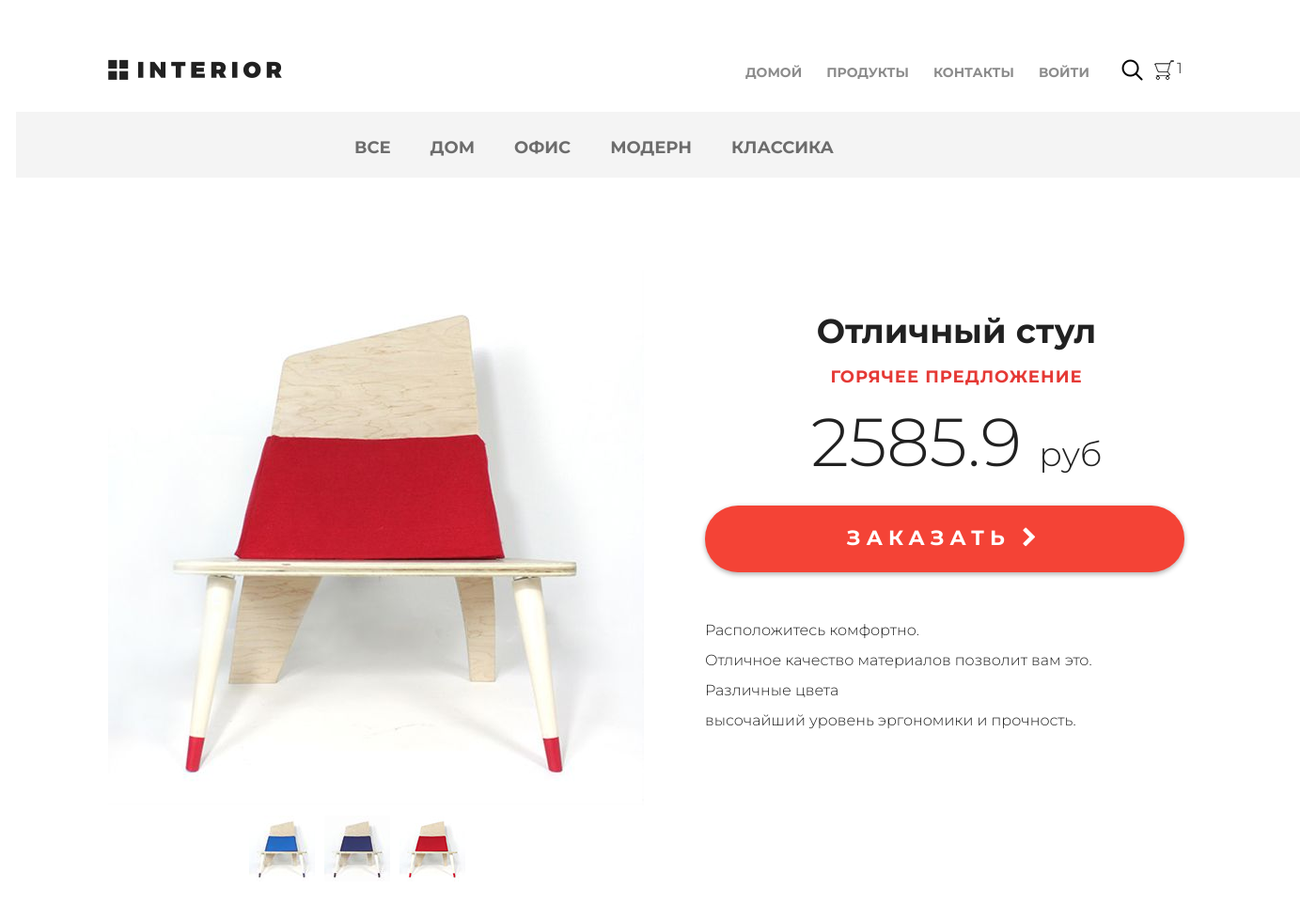
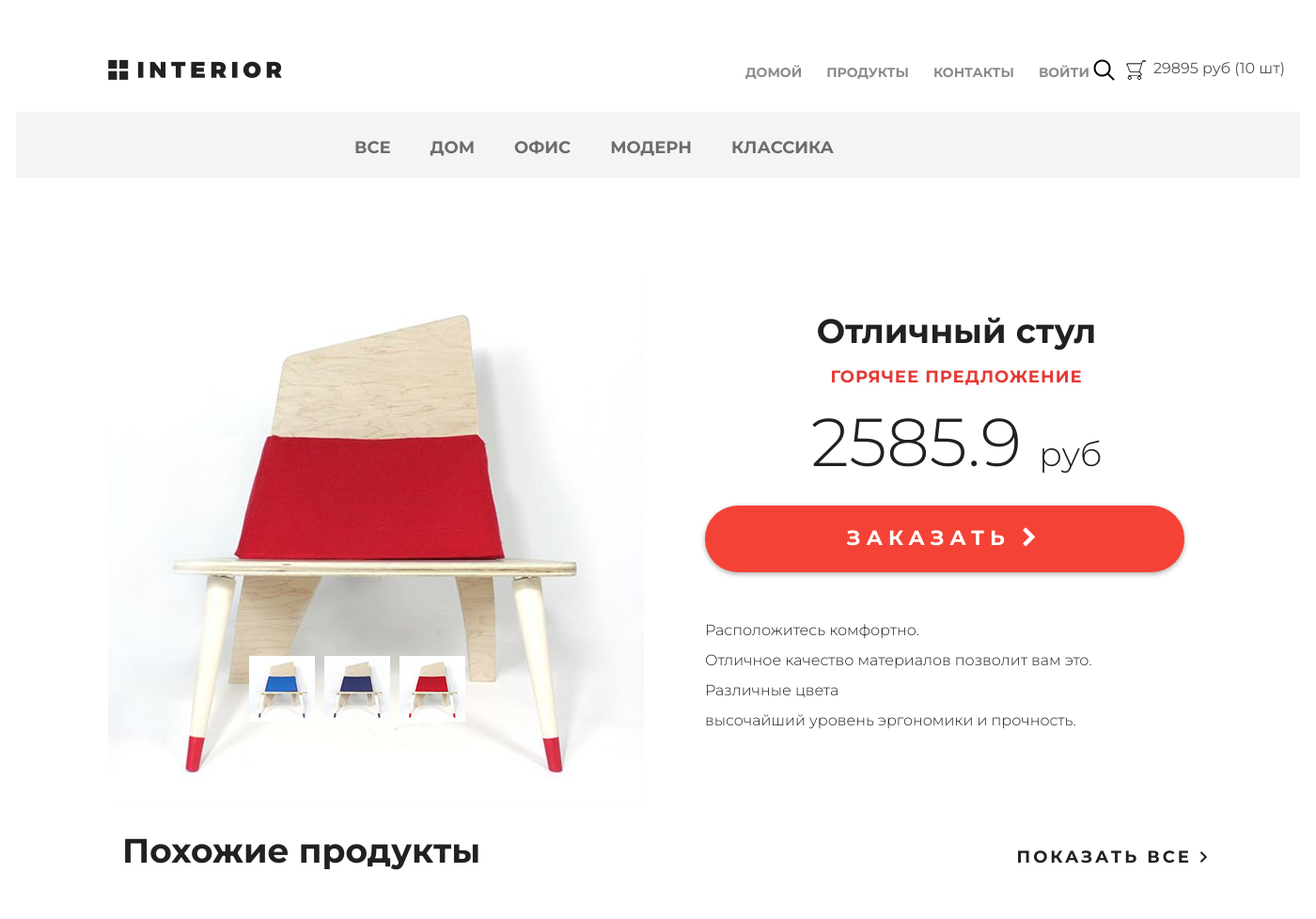
Before and after one commit to Uryubdzhirov/geekshop, a Django app: template mainapp/templates/mainapp/products.html in a window 1400 px wide. Shown: the top 978 px of the page at 94% size. Run offline with Django 3.2, Linux system fonts and the light colour scheme; data comes from the database, SQL or seed files in the repository; tables that the repository leaves empty hold one stand-in row (values such as "Sample post"); the template is opened without the code that fills it: values that come from a table or form of the project are taken from there, most other values are stand-ins (such as "Sample title", 1, 10 or a date in 2020); parts of the project's set-up code (start-up, migrations or seed data) failed here and were passed over.

Commit message:
Lesson 6. Basket extension

```diff
--- a/basketapp/models.py
+++ b/basketapp/models.py
@@ -9,3 +9,22 @@ class Basket(models.Model):
     product = models.ForeignKey(Product, on_delete=models.CASCADE)
     quantity = models.PositiveIntegerField(verbose_name="количество", default=0)
     add_datetime = models.DateTimeField(verbose_name="время добавления", auto_now_add=True)
+
+    @property
+    def product_cost(self):
+        "return cost of all products this type"
+        return self.product.price * self.quantity
+
+    @property
+    def total_quantity(self):
+        "return total quantity for user"
+        _items = Basket.objects.filter(user=self.user)
+        _totalquantity = sum(list(map(lambda x: x.quantity, _items)))
+        return _totalquantity
+
+    @property
+    def total_cost(self):
+        "return total cost for user"
+        _items = Basket.objects.filter(user=self.user)
+        _totalcost = sum(list(map(lambda x: x.product_cost, _items)))
+        return _totalcost
--- a/mainapp/templates/mainapp/includes/inc_menu.html
+++ b/mainapp/templates/mainapp/includes/inc_menu.html
@@ -34,6 +34,8 @@
 <a href="#" class="search"></a>
 <a href="{% url 'basket:view' %}" class="basket">
     <span>
-        {% if basket %} {{ basket|length }} {% endif %}
+        {% if basket %}
+            {{ basket.0.total_cost|floatformat:0 }} руб ({{ basket.0.total_quantity }} шт)
+        {% endif %}
     </span>
 </a>
--- a/mainapp/urls.py
+++ b/mainapp/urls.py
@@ -1,6 +1,6 @@
 from django.urls import path
 
-import mainapp.views as mainapp
+import mainapp.views as mainapphhhhggdt
 
 app_name = "mainapp"
 
--- a/static/style/style.css
+++ b/static/style.css
@@ -323,7 +324,8 @@ html, body {
 	background-image: url(/static/img/search.png);
 	position: absolute;
 	top: 63px;
-	left: 1176px;
+	/*left: 1176px;*/
+	left: 1146px;
 }
 
 .basket {
@@ -333,13 +335,16 @@ html, body {
 	background-image: url(/static/img/basket.png);
 	position: absolute;
 	top: 63px;
-	left: 1210px;
+	/*left: 1210px;*/
+	left: 1180px;
 	text-decoration: none;
 	color: #555;
 }
 
 .basket span {
-	margin-left: 25px;
+	display: block;
+	margin-left: 30px;
+	width: 150px;
 }
 
 .clearfix:after {
@@ -1232,7 +1237,8 @@ td:first-child {
 	padding-left: 98px;
 	padding-right: 98px;
 	margin-top: 98px;
-	height: 651px;
+	/*height: 651px; */
+	height: 551px;
 }
 
 .details-slider {
@@ -1243,7 +1249,8 @@ td:first-child {
 
 .slider-product {
 	width: 570px;
-	height: 570px;
+	/*height: 570px;*/
+	height: 400px;
 }
 
 .slider-control {
@@ -1365,16 +1372,19 @@ td:first-child {
 }
 
 .related .title {
-	height: 343px;
+	/*height: 343px;*/
+	height: 143px;
 	margin-right: 0;
 }
 
 .related .title h2 {
-	margin-top: 245px;
+	/*margin-top: 245px;*/
+	margin-top: 45px;
 }
 
 .related .title .explore {
-	margin-top: 262px;
+	/*margin-top: 262px;*/
+	margin-top: 62px;
 }
 
 .related-products {
```
Also changed, not shown: other parts of static/style.css (+2 -76 lines).
